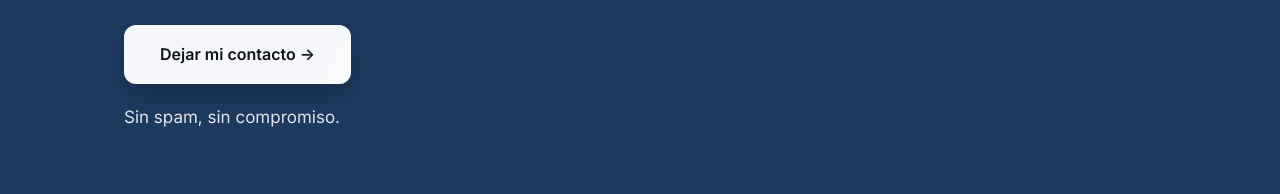
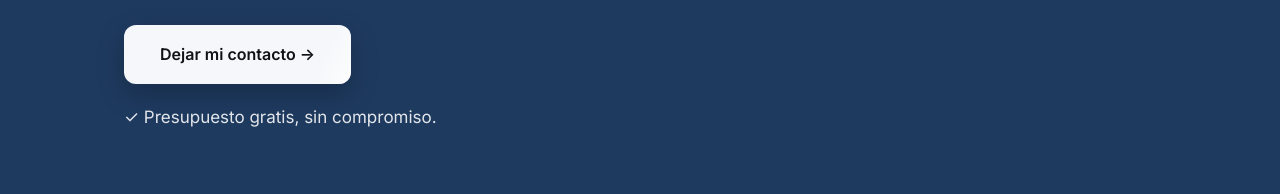
Before and after one commit to gaston-perez-art/tecla, a plain HTML site: page index.html in a window 1280 px wide. Shown: the part 1404-1598 px from the top of the page. Drawn offline with Linux system fonts and the light colour scheme.

Commit message:
nota de gratis bajo CTA de contacto por unidad
Co-Authored-By: Claude Sonnet 4.6 (1M context) <noreply@anthropic.com>

```diff
--- a/index.html
+++ b/index.html
@@ -316,7 +316,8 @@
       <p>Contanos qué le pasa a tu equipo. Te respondemos con un diagnóstico y un presupuesto claro, sin compromiso.</p>
     </div>
     <a href="https://docs.google.com/forms/d/e/1FAIpQLSerg1ThWSK4UBGkaMQ-vphvrLzU4AE-JqvDr3nvRJwSBGqfwQ/viewform" target="_blank" rel="noopener" class="btn">Dejar mi contacto →</a>
-    <p class="form-note">Sin spam, sin compromiso.</p>
+    <p class="form-note unit unit-doc">✓ Primera consulta gratis, sin compromiso.</p>
+    <p class="form-note unit unit-sop">✓ Presupuesto gratis, sin compromiso.</p>
   </div>
 </section>
 
```
